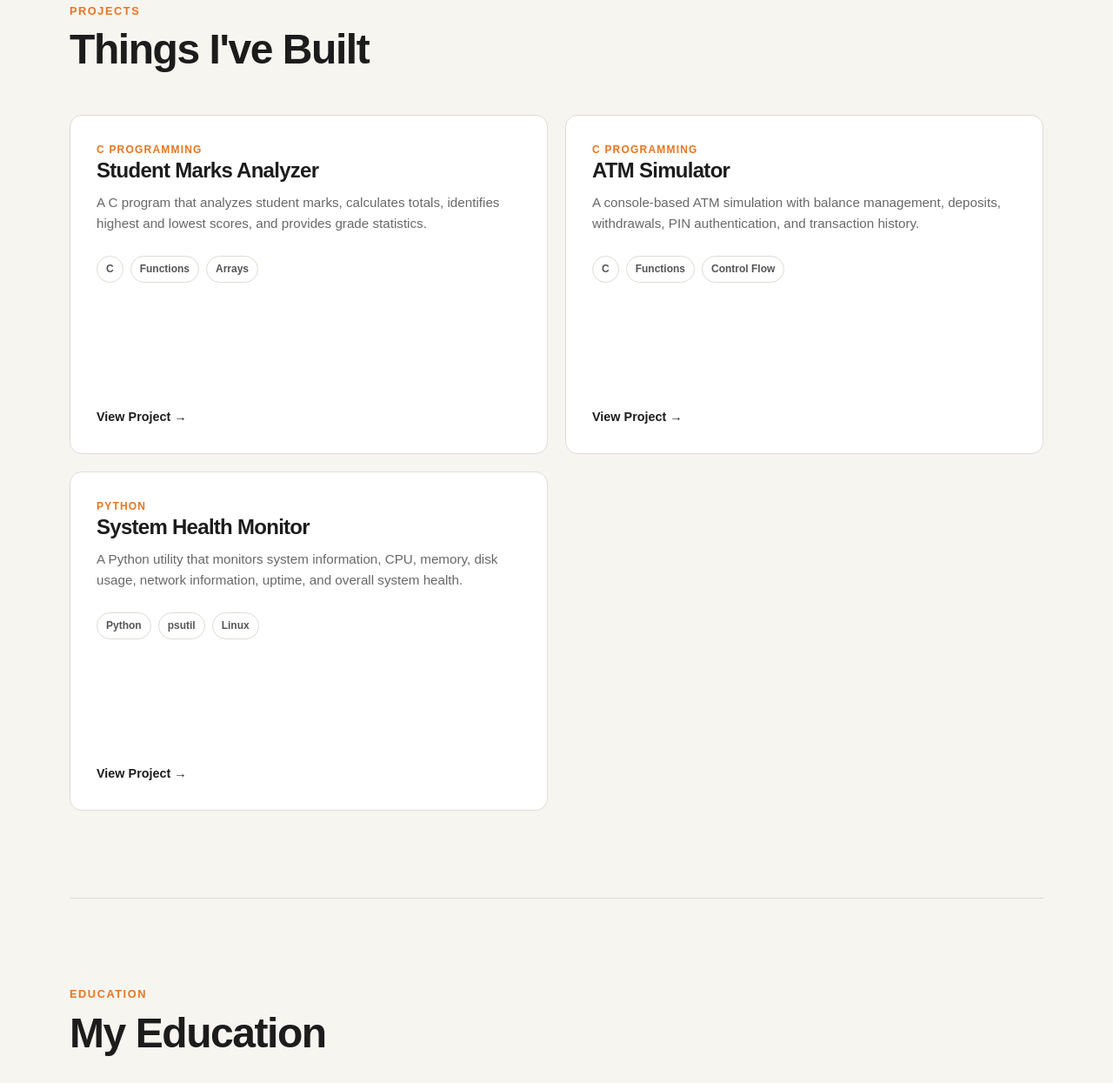
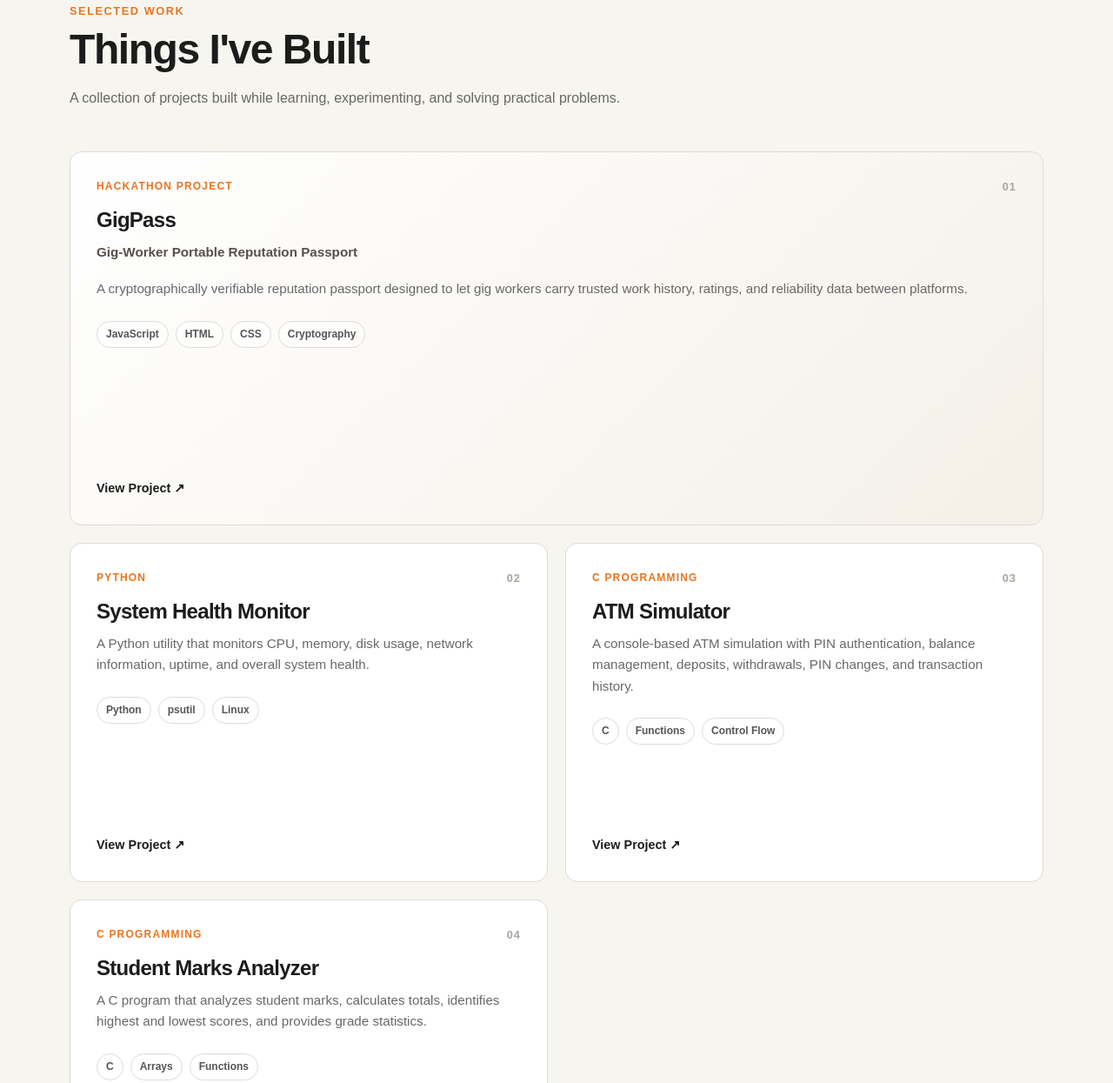
Before and after one commit to dakshkumawat07/portfolio-website, a plain HTML site: page index.html in a window 1280 px wide. Shown: the part 1944-3189 px from the top of the page at 87% size. Drawn offline with Linux system fonts and the light colour scheme.

Commit message:
feat: redesign project showcase with 3d depth

```diff
--- a/index.html
+++ b/index.html
@@ -180,43 +180,62 @@
 <section id="projects" class="section projects">
 
     <div class="section-heading">
-                <p class="section-label">Projects</p>
+        <p class="section-label">Selected Work</p>
         <h2>Things I've Built</h2>
+        <p class="section-intro">
+            A collection of projects built while learning, experimenting,
+            and solving practical problems.
+        </p>
     </div>
 
     <div class="projects-grid">
 
-                <!-- Project 1 -->
-                <article class="project-card">
+        <!-- Project 1 — Featured -->
+        <article class="project-card project-featured">
 
             <div class="project-content">
 
+                <div class="project-topline">
                     <p class="project-type">
-                            C Programming
+                        Hackathon Project
                     </p>
 
-                        <h3>Student Marks Analyzer</h3>
+                    <span class="project-number">
+                        01
+                    </span>
+                </div>
+
+                <h3>
+                    GigPass
+                </h3>
+
+                <p class="project-subtitle">
+                    Gig-Worker Portable Reputation Passport
+                </p>
 
                 <p>
-                            A C program that analyzes student marks,
-                            calculates totals, identifies highest and lowest
-                            scores, and provides grade statistics.
+                    A cryptographically verifiable reputation passport
+                    designed to let gig workers carry trusted work history,
+                    ratings, and reliability data between platforms.
                 </p>
 
                 <ul class="project-tech">
-                            <li>C</li>
-                            <li>Functions</li>
-                            <li>Arrays</li>
+                    <li>JavaScript</li>
+                    <li>HTML</li>
+                    <li>CSS</li>
+                    <li>Cryptography</li>
                 </ul>
 
             </div>
 
             <a
-                        href="#"
+                href="https://github.com/dakshkumawat07/gig-worker-reputation-passport"
                 class="project-link"
-                        aria-label="View Student Marks Analyzer project"
+                target="_blank"
+                rel="noopener noreferrer"
+                aria-label="View GigPass project on GitHub"
             >
-                        View Project →
+                View Project ↗
             </a>
 
         </article>
@@ -227,16 +246,69 @@
 
             <div class="project-content">
 
+                <div class="project-topline">
+                    <p class="project-type">
+                        Python
+                    </p>
+
+                    <span class="project-number">
+                        02
+                    </span>
+                </div>
+
+                <h3>
+                    System Health Monitor
+                </h3>
+
+                <p>
+                    A Python utility that monitors CPU, memory, disk usage,
+                    network information, uptime, and overall system health.
+                </p>
+
+                <ul class="project-tech">
+                    <li>Python</li>
+                    <li>psutil</li>
+                    <li>Linux</li>
+                </ul>
+
+            </div>
+
+            <a
+                href="https://github.com/dakshkumawat07/system-health-monitor"
+                class="project-link"
+                target="_blank"
+                rel="noopener noreferrer"
+                aria-label="View System Health Monitor project on GitHub"
+            >
+                View Project ↗
+            </a>
+
+        </article>
+
+
+        <!-- Project 3 -->
+        <article class="project-card">
+
+            <div class="project-content">
+
+                <div class="project-topline">
                     <p class="project-type">
                         C Programming
                     </p>
 
-                        <h3>ATM Simulator</h3>
+                    <span class="project-number">
+                        03
+                    </span>
+                </div>
+
+                <h3>
+                    ATM Simulator
+                </h3>
 
                 <p>
-                            A console-based ATM simulation with balance
-                            management, deposits, withdrawals, PIN
-                            authentication, and transaction history.
+                    A console-based ATM simulation with PIN authentication,
+                    balance management, deposits, withdrawals, PIN changes,
+                    and transaction history.
                 </p>
 
                 <ul class="project-tech">
@@ -248,47 +320,59 @@
             </div>
 
             <a
-                        href="#"
+                href="https://github.com/dakshkumawat07/atm-simulator"
                 class="project-link"
-                        aria-label="View ATM Simulator project"
+                target="_blank"
+                rel="noopener noreferrer"
+                aria-label="View ATM Simulator project on GitHub"
             >
-                        View Project →
+                View Project ↗
             </a>
 
         </article>
 
 
-                <!-- Project 3 -->
+        <!-- Project 4 -->
         <article class="project-card">
 
             <div class="project-content">
 
+                <div class="project-topline">
                     <p class="project-type">
-                            Python
+                        C Programming
                     </p>
 
-                        <h3>System Health Monitor</h3>
+                    <span class="project-number">
+                        04
+                    </span>
+                </div>
+
+                <h3>
+                    Student Marks Analyzer
+                </h3>
 
                 <p>
-                            A Python utility that monitors system information,
-                            CPU, memory, disk usage, network information,
-                            uptime, and overall system health.
+                    A C program that analyzes student marks, calculates
+                    totals, identifies highest and lowest scores, and
+                    provides grade statistics.
                 </p>
 
                 <ul class="project-tech">
-                            <li>Python</li>
-                            <li>psutil</li>
-                            <li>Linux</li>
+                    <li>C</li>
+                    <li>Arrays</li>
+                    <li>Functions</li>
                 </ul>
 
             </div>
 
             <a
-                        href="#"
+                href="https://github.com/dakshkumawat07/Student-Marks-Analyzer"
                 class="project-link"
-                        aria-label="View System Health Monitor project"
+                target="_blank"
+                rel="noopener noreferrer"
+                aria-label="View Student Marks Analyzer project on GitHub"
             >
-                        View Project →
+                View Project ↗
             </a>
 
         </article>
```
Lines whose indentation alone changed are shown as unchanged.
